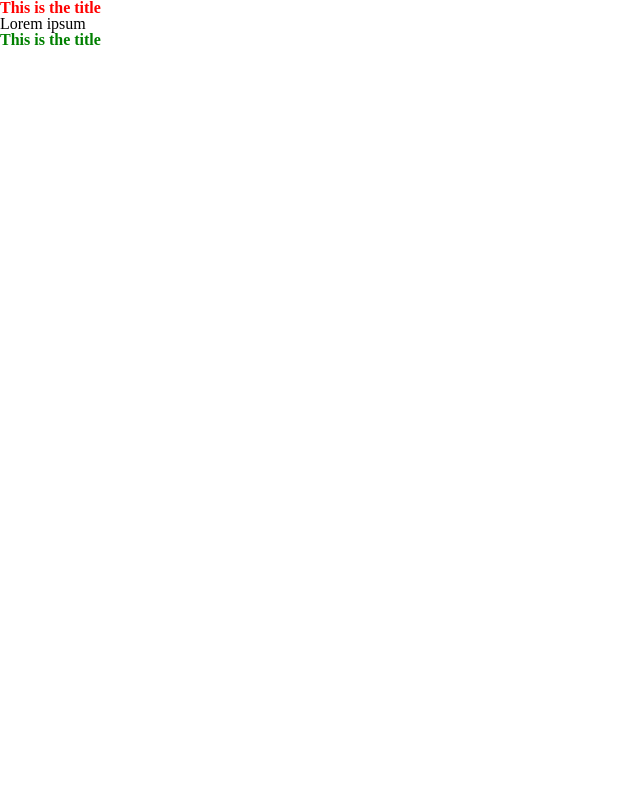
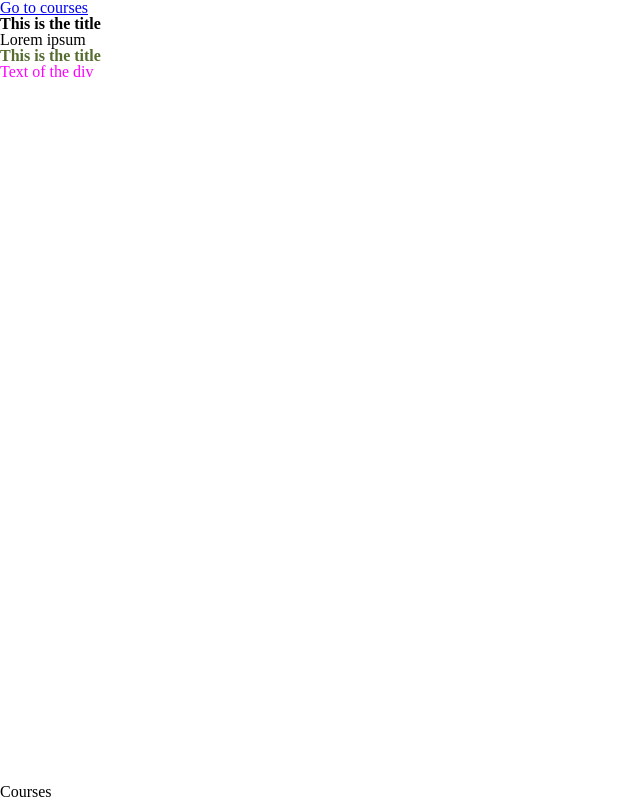
Before and after one commit to MajaSveljo/HTML-CSS_mmtuts, a plain HTML site: page index.html in a window 1280 px wide. Shown: the whole page, without its empty margins (0-640 px from the left). Drawn offline with Linux system fonts and the light colour scheme.

Commit message:
Some class and id practice n.8

```diff
--- a/index.html
+++ b/index.html
@@ -8,6 +8,8 @@
         <link rel="stylesheet" href="style.css">
     </head>
     <body>
+        <!-- ids can take us to this part of the page! -->
+        <a href="#index-courses">Go to courses</a>
         <h2>
             This is the title
         </h2>
@@ -15,9 +17,66 @@
             Lorem ipsum
         </p>
         <div>
-            <h2 class="title">
+            <!-- jedan id se pojavljuje samo u jednom elementu, odnosno dva elementa ne
+            mogu imati isti id!
+            takođe, jedan element ne može da ima više od jednog id-a! -->
+            <h2 class="index-h2" id="index-h2">
                     This is the title
             </h2>
+            <div class="index-intro">
+                <p>
+                    Text of the div
+                </p>
+            </div>
+            <br>
+            <br>
+            <br>
+            <br>
+            <br>
+            <br>
+            <br>
+            <br>
+            <br>
+            <br>
+            <br>
+            <br>
+            <br>
+            <br>
+            <br>
+            <br>
+            <br>
+            <br>
+            <br>
+            <br>
+            <br>
+            <br>
+            <br>
+            <br>
+            <br>
+            <br>
+            <br>
+            <br>
+            <br>
+            <br>
+            <br>
+            <br>
+            <br>
+            <br>
+            <br>
+            <br>
+            <br>
+            <br>
+            <br>
+            <br>
+            <br>
+            <br>
+            <br>
+            <br>
+            <div id="index-courses">
+                <p>
+                    Courses
+                </p>
+            </div>
         </div>
     </body>
 </html>
--- a/style.css
+++ b/style.css
@@ -98,10 +98,18 @@ input, select {
 The purpose of the CSS reset code is to ensure that the CSS appears the same in all
 the browsers. Later code will overrun the previous one in the reset*/
 
-h2 {
+.index-h2 {
     color: red;
 }
 
 .title {
     color: green;
 }
+
+.index-intro p{
+    color: magenta;
+}
+
+#index-h2 {
+    color: darkolivegreen;
+}
```
